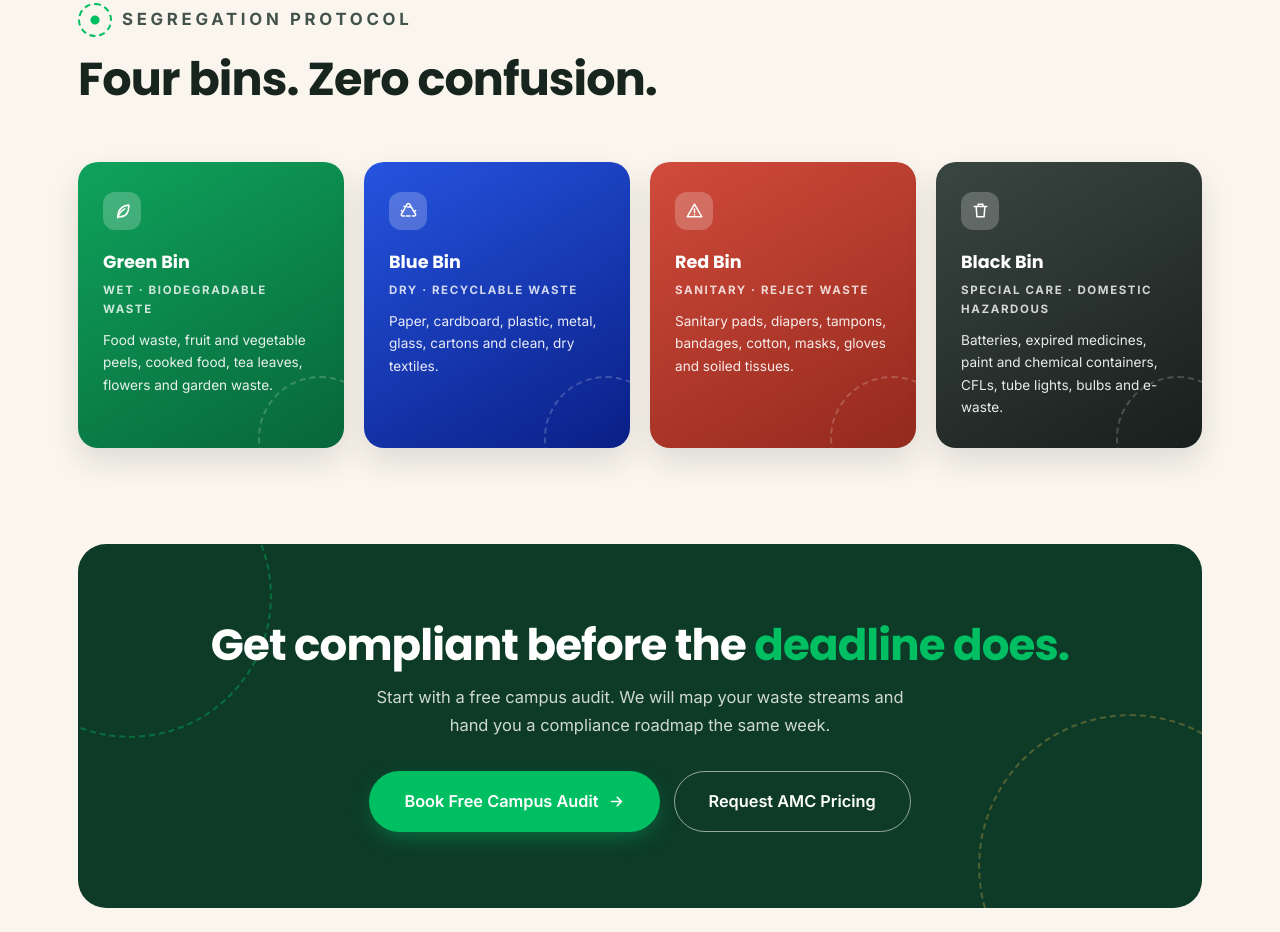
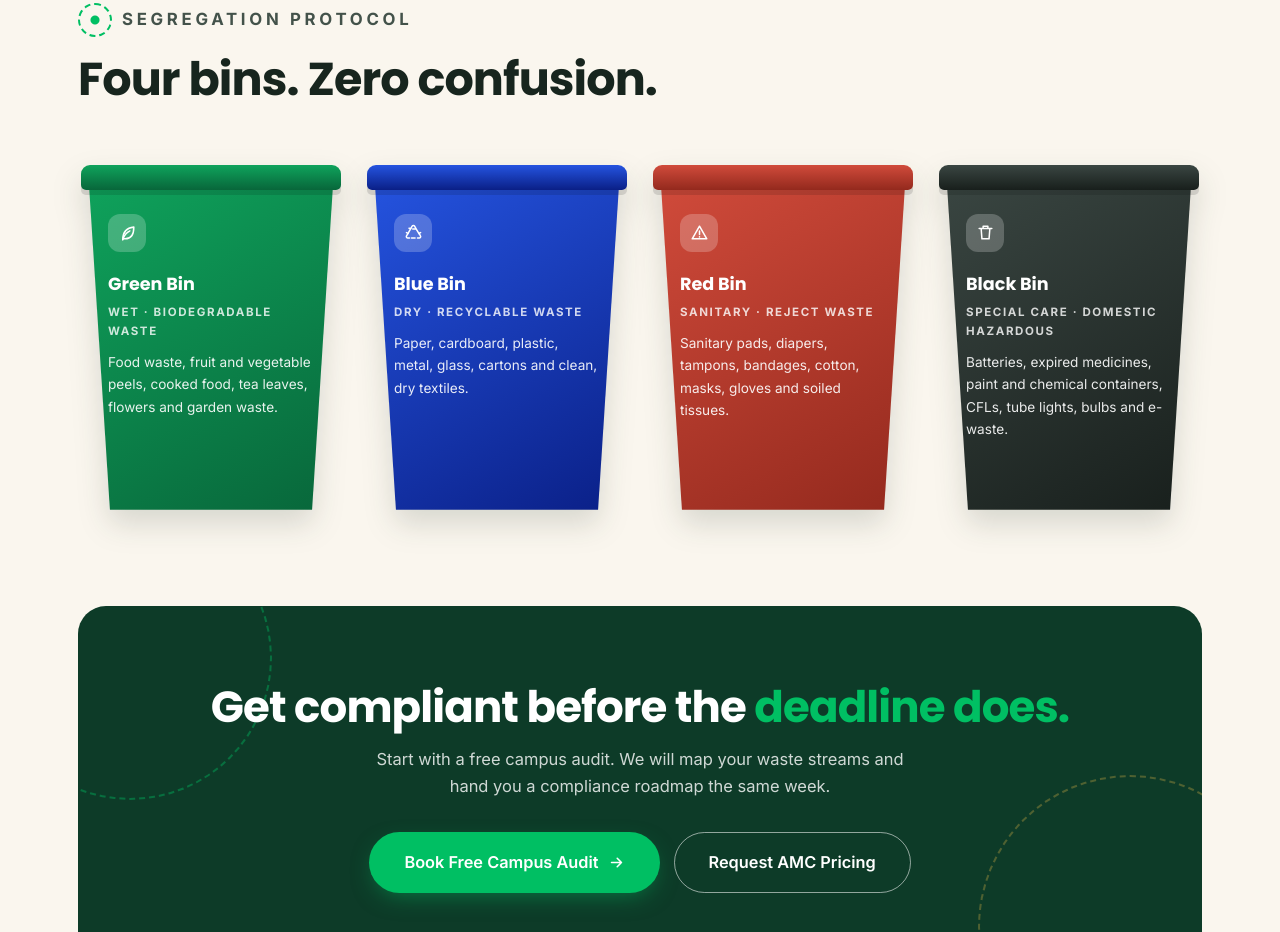
Before and after one commit to prajwal-zippi/reclaim, a website: page website/zero-waste-certification.html in a window 1280 px wide. Shown: the part 1886-2818 px from the top of the page. Drawn offline with Linux system fonts and the light colour scheme; no server answers.

Commit message:
Refine bin cards and team heading

```diff
--- a/website/css/style.css
+++ b/website/css/style.css
@@ -197,6 +197,7 @@ h1,h2,h3,.display{font-family:var(--font-display);font-weight:700;line-height:1.
 .section-head.center{margin-left:auto;margin-right:auto;text-align:center}
 .section-head.center .eyebrow{justify-content:center}
 .section-head h2{font-size:clamp(2rem,3.6vw,2.9rem);margin-bottom:16px}
+.section-head.team-section-head{max-width:none}
 .section-head p{color:var(--ink-soft);font-size:1.05rem}
 .section-head .eyebrow{margin-bottom:16px}
 
@@ -434,19 +435,20 @@ h1,h2,h3,.display{font-family:var(--font-display);font-weight:700;line-height:1.
 .branch-map{height:460px;border-radius:var(--radius-lg);overflow:hidden;border:1px solid var(--line);background:#e6efe9;z-index:1}
 
 /* bin table (zero waste) */
-.bin-grid{display:grid;grid-template-columns:repeat(4,1fr);gap:20px}
-.bin{border-radius:var(--radius);padding:30px 25px;color:#fff;position:relative;overflow:hidden;box-shadow:0 14px 30px rgba(23,37,30,.12);transition:transform .25s,box-shadow .25s}
-.bin::after{content:"";position:absolute;width:120px;height:120px;border:2px dashed rgba(255,255,255,.2);border-radius:50%;right:-38px;bottom:-52px}
+.bin-grid{display:grid;grid-template-columns:repeat(4,1fr);gap:20px;padding-top:18px}
+.bin{--bin-color:#08663A;--bin-light:#0FA35C;border-radius:0;padding:34px 30px 38px;color:#fff;position:relative;isolation:isolate;filter:drop-shadow(0 14px 15px rgba(23,37,30,.15));transition:transform .25s,filter .25s;min-height:330px}
+.bin::before{content:"";position:absolute;z-index:-1;left:1%;right:1%;top:-15px;height:25px;border-radius:9px 9px 5px 5px;background:linear-gradient(180deg,var(--bin-light),var(--bin-color));box-shadow:0 5px 0 rgba(0,0,0,.12)}
+.bin::after{content:"";position:absolute;z-index:-2;inset:0;background:linear-gradient(150deg,var(--bin-light),var(--bin-color));clip-path:polygon(4% 0,96% 0,88% 100%,12% 100%);border-radius:14px 14px 32px 32px}
 .bin:hover{transform:translateY(-5px);box-shadow:0 20px 38px rgba(23,37,30,.18)}
 .bin .bin-dot{width:38px;height:38px;border-radius:12px;background:rgba(255,255,255,.22);display:grid;place-items:center;margin-bottom:18px}
 .bin .bin-dot svg{width:19px;height:19px}
 .bin h4{font-size:1.1rem;font-weight:700;font-family:var(--font-display);margin-bottom:4px}
 .bin .cat{font-size:.72rem;font-weight:700;letter-spacing:.14em;text-transform:uppercase;opacity:.8;display:block;margin-bottom:10px}
 .bin p{font-size:.85rem;opacity:.9}
-.bin.green{background:linear-gradient(150deg,#0FA35C,#08663A)}
-.bin.blue{background:linear-gradient(150deg,#2554E0,#0A1F86)}
-.bin.red{background:linear-gradient(150deg,#D14B3B,#93291D)}
-.bin.black{background:linear-gradient(150deg,#3A4642,#181F1C)}
+.bin.green{--bin-light:#0FA35C;--bin-color:#08663A}
+.bin.blue{--bin-light:#2554E0;--bin-color:#0A1F86}
+.bin.red{--bin-light:#D14B3B;--bin-color:#93291D}
+.bin.black{--bin-light:#3A4642;--bin-color:#181F1C}
 
 /* phases */
 .phase-grid{display:grid;grid-template-columns:repeat(2,1fr);gap:22px}
```
Also changed, not shown: website/about.html (+2 -2 lines).
